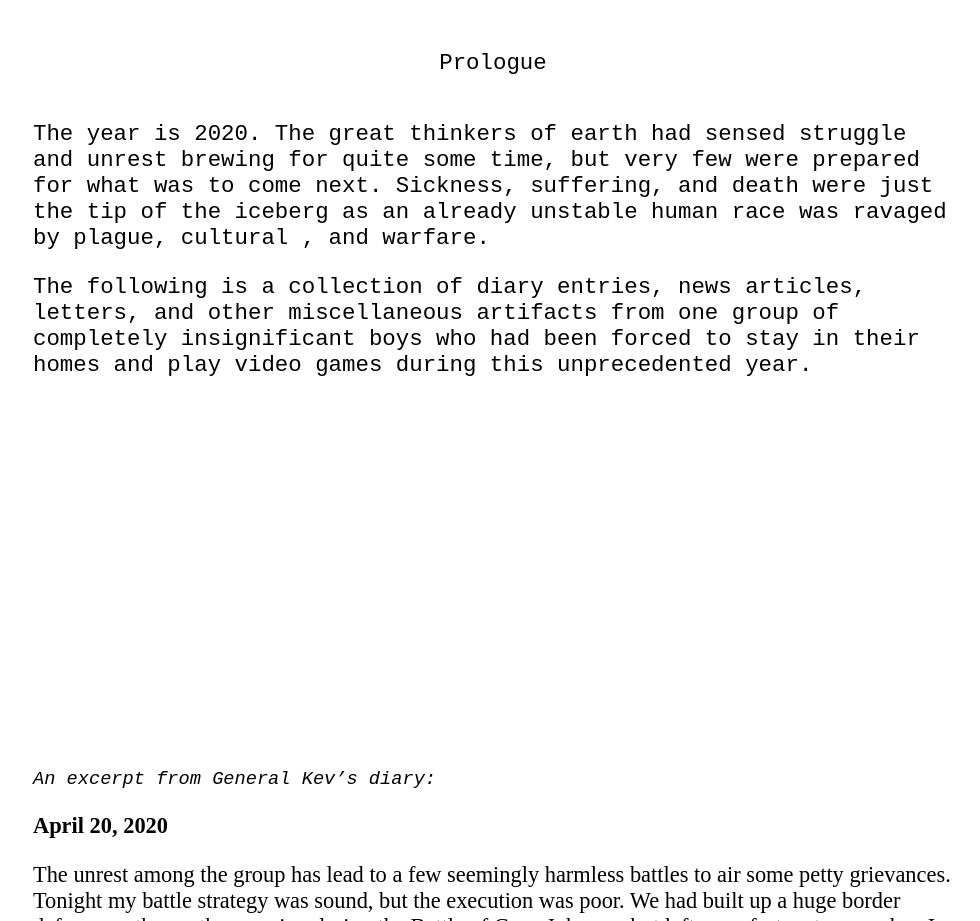
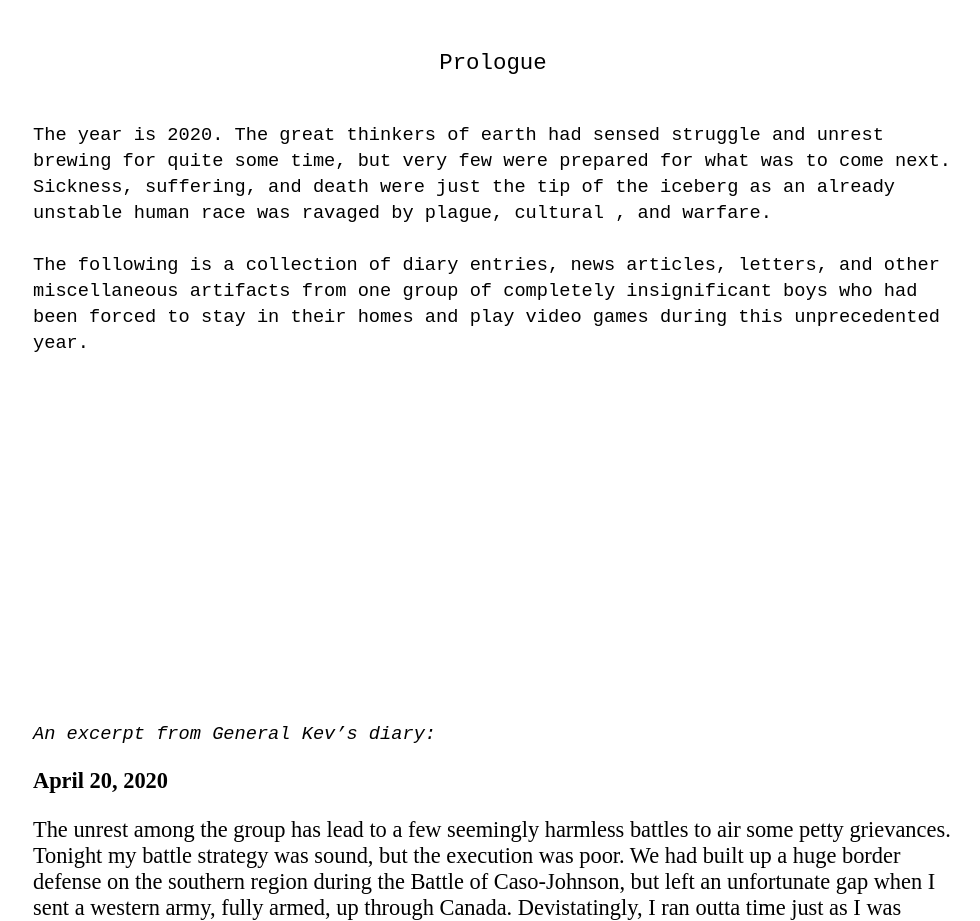
Before and after one commit to kduckets/tfw, a Next.js app: page / in a window 1280 px wide. Shown: the part 1100-2021 px from the top of the page, without its empty margins (147-1127 px from the left). Built offline with nearby package versions, Linux system fonts and the light colour scheme; a web font is replaced by a local one.

Commit message:
Update index.js

```diff
--- a/pages/index.js
+++ b/pages/index.js
@@ -18,12 +18,14 @@ export default function Home() {
 
         <div className="prologue">
         <p>Prologue</p>
-        <p>The year is 2020. The great thinkers of earth had sensed struggle and unrest brewing for quite some time,
+        <p><small>The year is 2020. The great thinkers of earth had sensed struggle and unrest brewing for quite some time,
           but very few were prepared for what was to come next. Sickness, suffering, and death were just the tip of the iceberg
            as an already unstable human race was ravaged by plague, cultural , and warfare.
-           <p>The following is a collection of diary entries, news articles, letters, and other miscellaneous artifacts
+           <br/>
+           <br/>
+           The following is a collection of diary entries, news articles, letters, and other miscellaneous artifacts
            from one group of completely insignificant boys who had been forced to stay in their homes and play video games during this
-           unprecedented year.</p>
+           unprecedented year.</small>
         </p>
         </div>
 
```
